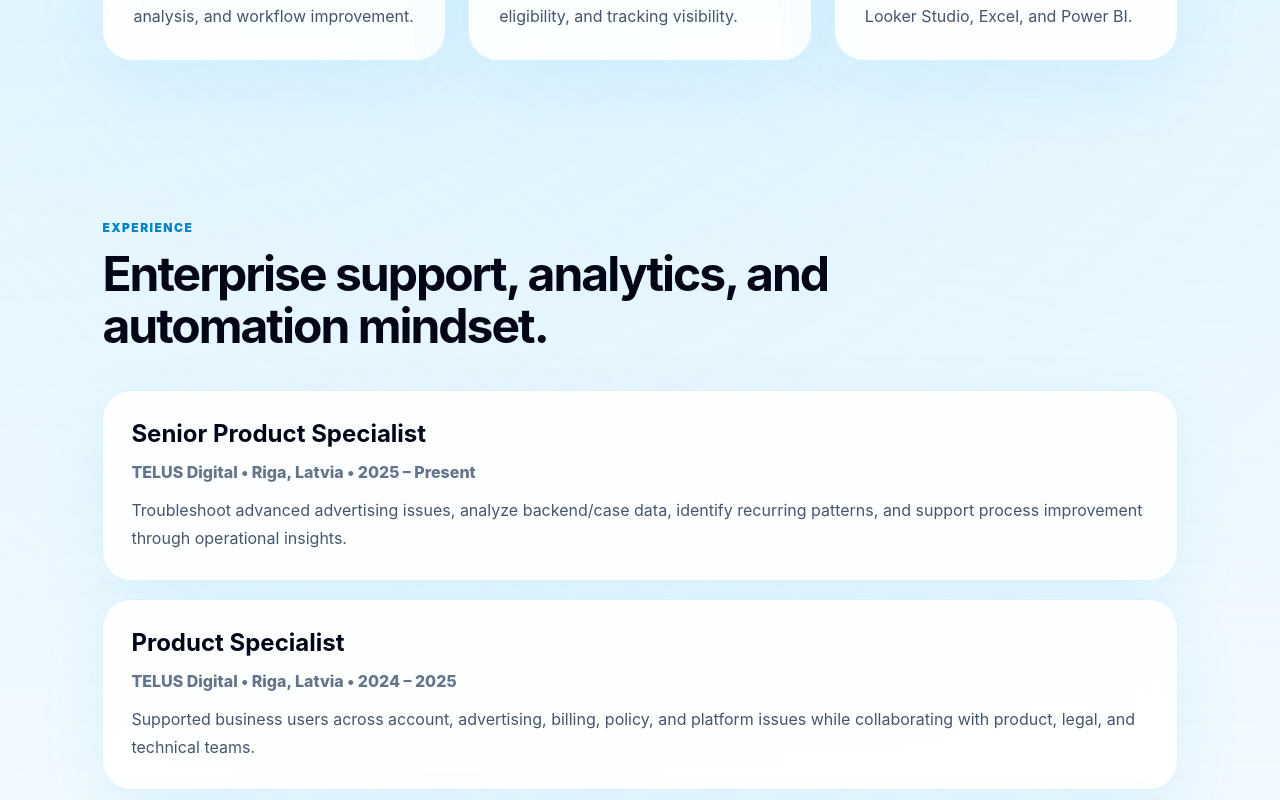
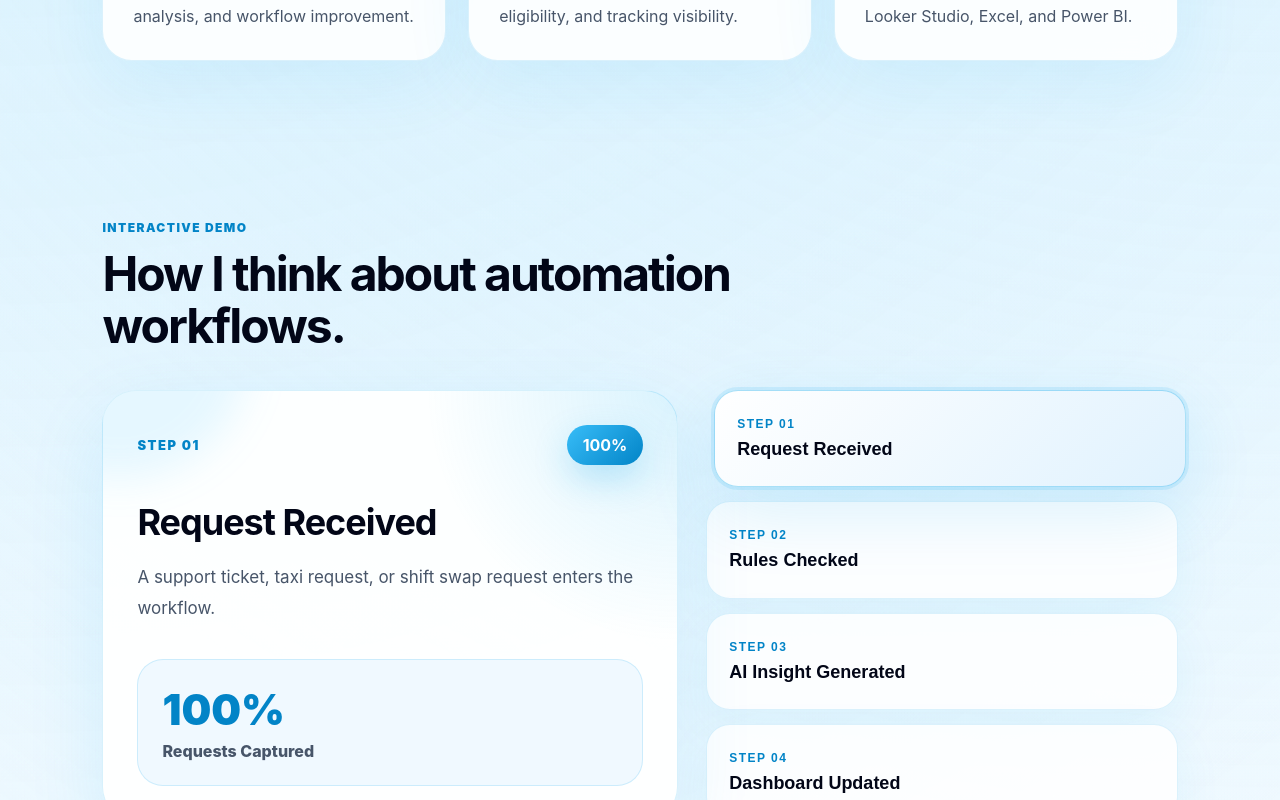
Before and after one commit to RidhanPar/ridhan-portfolio, a React (Vite) app: page / in a window 1280 px wide. Shown: the part 960-1760 px from the top of the page. Built offline with nearby package versions, Linux system fonts and the light colour scheme.

Commit message:
Add interactive automation demo section

```diff
--- a/src/main.jsx
+++ b/src/main.jsx
@@ -1,4 +1,4 @@
-import React from 'react';
+import React, { useState } from 'react';
 import { createRoot } from 'react-dom/client';
 import './styles.css';
 
@@ -103,6 +103,81 @@ const projects = [
   }
 ];
 
+function AutomationDemo() {
+  const steps = [
+    {
+      title: 'Request Received',
+      label: 'Step 01',
+      text: 'A support ticket, taxi request, or shift swap request enters the workflow.',
+      metric: '100%',
+      metricLabel: 'Requests Captured'
+    },
+    {
+      title: 'Rules Checked',
+      label: 'Step 02',
+      text: 'The system validates eligibility, priority, SLA risk, schedule conflicts, and approval conditions.',
+      metric: '70%',
+      metricLabel: 'Manual Work Reduced'
+    },
+    {
+      title: 'AI Insight Generated',
+      label: 'Step 03',
+      text: 'AI summarizes the issue, highlights risk, and recommends the next best action for the team.',
+      metric: 'Fast',
+      metricLabel: 'Decision Support'
+    },
+    {
+      title: 'Dashboard Updated',
+      label: 'Step 04',
+      text: 'Leadership gets visibility through live KPIs, approval status, backlog trends, and workload insights.',
+      metric: 'Live',
+      metricLabel: 'Operational Visibility'
+    }
+  ];
+
+  const [activeStep, setActiveStep] = useState(0);
+  const step = steps[activeStep];
+
+  return (
+    <section className="automationDemo">
+      <div className="sectionHeader">
+        <span>Interactive Demo</span>
+        <h2>How I think about automation workflows.</h2>
+      </div>
+
+      <div className="demoGrid">
+        <div className="demoPanel">
+          <div className="demoTop">
+            <p>{step.label}</p>
+            <strong>{step.metric}</strong>
+          </div>
+
+          <h3>{step.title}</h3>
+          <p>{step.text}</p>
+
+          <div className="demoMetric">
+            <span>{step.metric}</span>
+            <p>{step.metricLabel}</p>
+          </div>
+        </div>
+
+        <div className="workflowSteps">
+          {steps.map((item, index) => (
+            <button
+              key={item.title}
+              className={activeStep === index ? 'workflowStep active' : 'workflowStep'}
+              onClick={() => setActiveStep(index)}
+            >
+              <span>{item.label}</span>
+              <strong>{item.title}</strong>
+            </button>
+          ))}
+        </div>
+      </div>
+    </section>
+  );
+}
+
 function App() {
   return (
     <div className="site">
@@ -168,6 +243,8 @@ function App() {
           <p>Built dashboards and analysis projects using SQL, Python, Tableau, Looker Studio, Excel, and Power BI.</p>
         </div>
       </section>
+
+      <AutomationDemo />
 
       <section className="section" id="experience">
         <div className="sectionHeader">
--- a/src/styles.css
+++ b/src/styles.css
@@ -682,3 +682,205 @@ body {
     height: 325px;
   }
 }
+/* INTERACTIVE AUTOMATION DEMO */
+
+.automationDemo {
+  padding: 85px 8%;
+}
+
+.demoGrid {
+  display: grid;
+  grid-template-columns: 1.1fr 0.9fr;
+  gap: 28px;
+  align-items: stretch;
+}
+
+.demoPanel {
+  position: relative;
+  overflow: hidden;
+
+  padding: 34px;
+  border-radius: 34px;
+
+  background:
+    radial-gradient(circle at top right, rgba(56, 189, 248, 0.18), transparent 35%),
+    rgba(255, 255, 255, 0.92);
+
+  border: 1px solid rgba(14, 165, 233, 0.16);
+
+  box-shadow: 0 28px 80px rgba(14, 165, 233, 0.11);
+
+  animation: fadeUp 0.8s ease both;
+}
+
+.demoPanel::before {
+  content: "";
+  position: absolute;
+  top: -40%;
+  left: -20%;
+
+  width: 260px;
+  height: 260px;
+
+  background: rgba(56, 189, 248, 0.12);
+
+  border-radius: 50%;
+
+  filter: blur(20px);
+}
+
+.demoTop {
+  position: relative;
+  z-index: 2;
+
+  display: flex;
+  justify-content: space-between;
+  align-items: center;
+
+  margin-bottom: 35px;
+}
+
+.demoTop p {
+  color: #0284c7;
+  font-size: 13px;
+  font-weight: 900;
+  text-transform: uppercase;
+  letter-spacing: 0.12em;
+}
+
+.demoTop strong {
+  padding: 10px 16px;
+
+  border-radius: 999px;
+
+  color: white;
+
+  background: linear-gradient(135deg, #38bdf8, #0284c7);
+
+  box-shadow: 0 14px 34px rgba(14, 165, 233, 0.25);
+}
+
+.demoPanel h3 {
+  position: relative;
+  z-index: 2;
+
+  font-size: 36px;
+  color: #020617;
+
+  letter-spacing: -1px;
+}
+
+.demoPanel > p {
+  position: relative;
+  z-index: 2;
+
+  margin-top: 18px;
+
+  color: #475569;
+  line-height: 1.8;
+  font-size: 17px;
+
+  max-width: 700px;
+}
+
+.demoMetric {
+  position: relative;
+  z-index: 2;
+
+  margin-top: 36px;
+
+  padding: 24px;
+
+  border-radius: 26px;
+
+  background: #f0f9ff;
+
+  border: 1px solid rgba(14, 165, 233, 0.16);
+}
+
+.demoMetric span {
+  display: block;
+
+  font-size: 42px;
+  font-weight: 900;
+
+  color: #0284c7;
+}
+
+.demoMetric p {
+  margin-top: 6px;
+
+  color: #475569;
+  font-weight: 800;
+}
+
+.workflowSteps {
+  display: grid;
+  gap: 14px;
+}
+
+.workflowStep {
+  width: 100%;
+
+  text-align: left;
+
+  padding: 22px;
+
+  border-radius: 24px;
+
+  border: 1px solid rgba(14, 165, 233, 0.14);
+
+  background: rgba(255,255,255,0.86);
+
+  box-shadow: 0 18px 50px rgba(14, 165, 233, 0.07);
+
+  cursor: pointer;
+
+  transition: 0.3s ease;
+}
+
+.workflowStep span {
+  display: block;
+
+  color: #0284c7;
+
+  font-size: 12px;
+  font-weight: 900;
+
+  text-transform: uppercase;
+  letter-spacing: 0.12em;
+
+  margin-bottom: 8px;
+}
+
+.workflowStep strong {
+  color: #020617;
+
+  font-size: 18px;
+}
+
+.workflowStep:hover,
+.workflowStep.active {
+  transform: translateX(8px);
+
+  border-color: rgba(14, 165, 233, 0.35);
+
+  background: linear-gradient(135deg, #ffffff, #e0f2fe);
+
+  box-shadow: 0 24px 70px rgba(14, 165, 233, 0.14);
+}
+
+.workflowStep.active {
+  outline: 3px solid rgba(14, 165, 233, 0.12);
+}
+
+@media(max-width: 1000px) {
+  .demoGrid {
+    grid-template-columns: 1fr;
+  }
+
+  .workflowStep:hover,
+  .workflowStep.active {
+    transform: translateY(-4px);
+  }
+}
```
